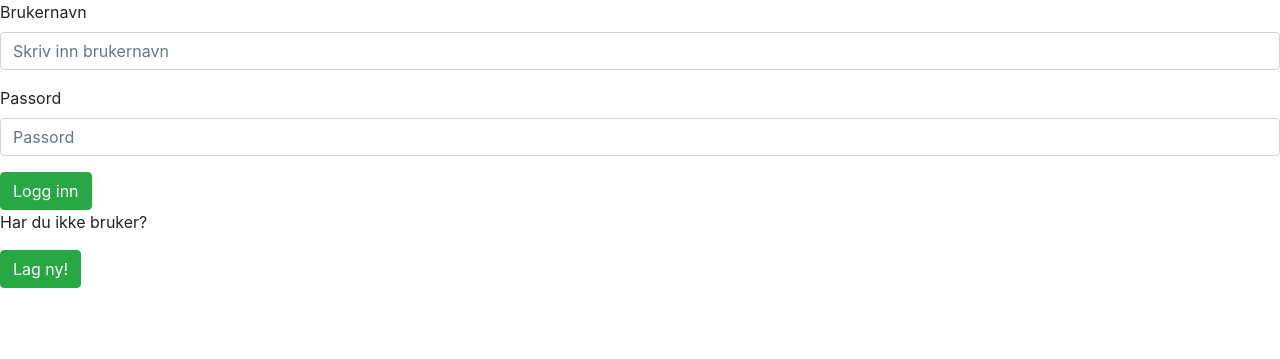
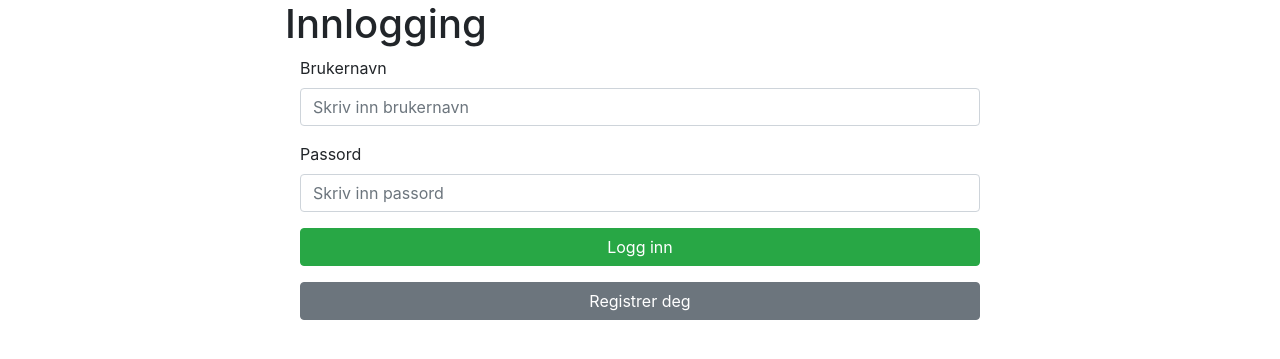
Before and after one commit to ingebjorgtorresen/TippToppTur, a Django app: page /login/ in a window 1280 px wide. Shown: the part 96-455 px from the top of the page. Run offline with Django 4.2, Linux system fonts and the light colour scheme; some libraries are stand-ins or nearby versions.

Commit message:
fix (#11) - Fix layout - Add correct CSS file to base

```diff
--- a/templates/base.html
+++ b/templates/base.html
@@ -10,7 +10,7 @@
     <meta name="description" content=""/>
     <meta name="author" content=""/>
     <link rel="icon" type="favicon  " href="{% static 'images/favicon.png' %}" />
-    <link rel="stylesheet" href="https://stackpath.bootstrapcdn.com/bootstrap/4.3.1/css/bootstrap.min.css" integrity="sha384-ggOyR0iXCbMQv3Xipma34MD+dH/1fQ784/j6cY/iJTQUOhcWr7x9JvoRxT2MZw1T" crossorigin="anonymous">
+    <link rel="stylesheet" href="https://cdn.jsdelivr.net/npm/bootstrap@4.6.1/dist/css/bootstrap.min.css" integrity="sha384-zCbKRCUGaJDkqS1kPbPd7TveP5iyJE0EjAuZQTgFLD2ylzuqKfdKlfG/eSrtxUkn" crossorigin="anonymous">
 
     <!-- Font Awesome icons (free version)-->
     <script src="https://use.fontawesome.com/releases/v5.15.3/js/all.js" crossorigin="anonymous"></script>
--- a/templates/login_page/login_page.html
+++ b/templates/login_page/login_page.html
@@ -1,19 +1,28 @@
 {% include 'base.html' %}
 <meta name="viewport" content="width=device-width, initial-scale=1">
-<div class="align-items-center">
-<form class>
+<style>
+  .login {
+    width: 100%;
+  }
+</style>
+<div class="container">
+  <div class="row col-sm-8 offset-2">
+    <h1>Innlogging</h1>
+  <form class="container">
       <div class="form-group">
         <label for="exampleInputEmail1">Brukernavn</label>
         <input type="text" class="form-control" id="exampleInputEmail1" placeholder="Skriv inn brukernavn">
       </div>
       <div class="form-group">
         <label for="exampleInputPassword1">Passord</label>
-      <input type="password" class="form-control" id="exampleInputPassword1" placeholder="Passord">
+        <input type="password" class="form-control" id="exampleInputPassword1" placeholder="Skriv inn passord">
       </div>
-    <button type="submit" class="btn btn-success">Logg inn</button>
+      <div class="form-group">
+        <button type="submit" class="btn btn-success login">Logg inn</button>
+      </div>
+      <div class="form-group">
+        <button type="submit" class="btn btn-secondary login">Registrer deg</button>
+      </div>
   </form>
   </div>
-<div class="align-items-center">
-    <p class="text-justify">Har du ikke bruker?</p>
-    <button type="submit" class="btn btn-success">Lag ny!</button>
 </div>
```
Lines whose indentation alone changed are shown as unchanged.
